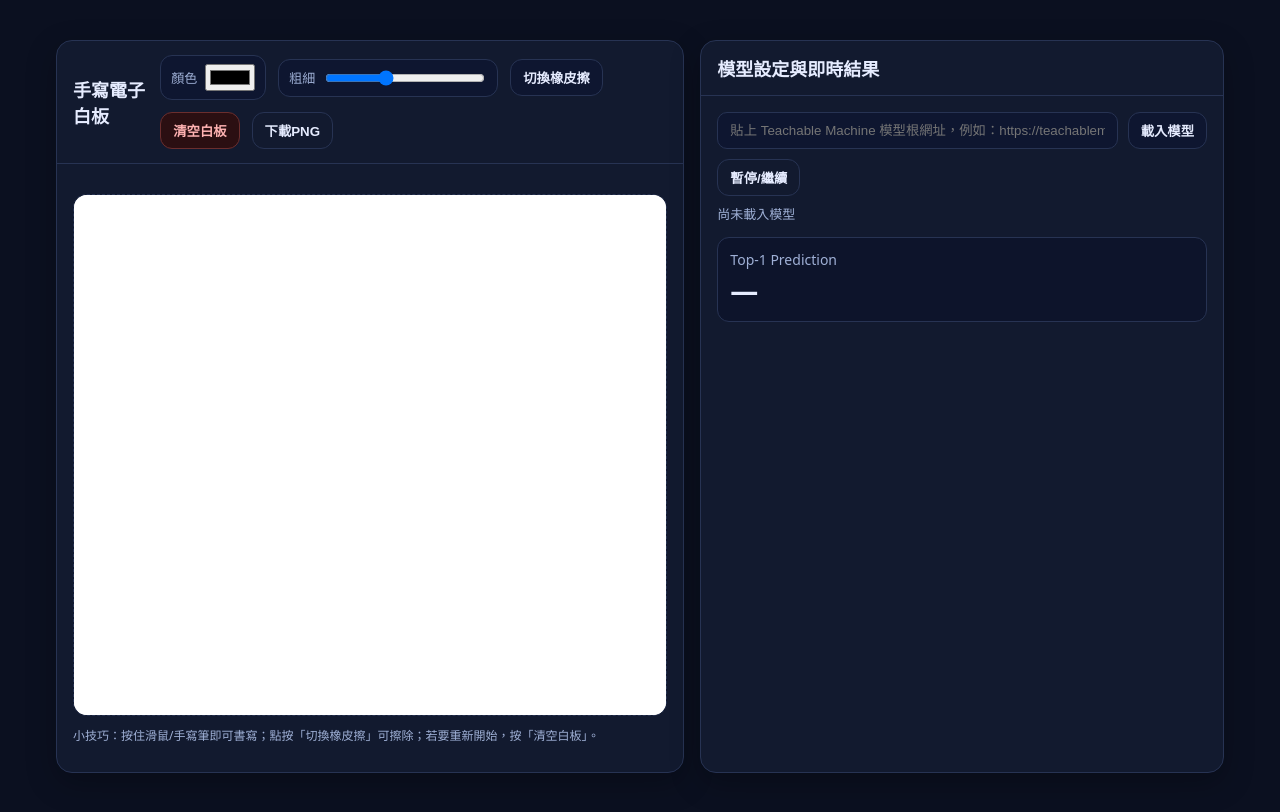
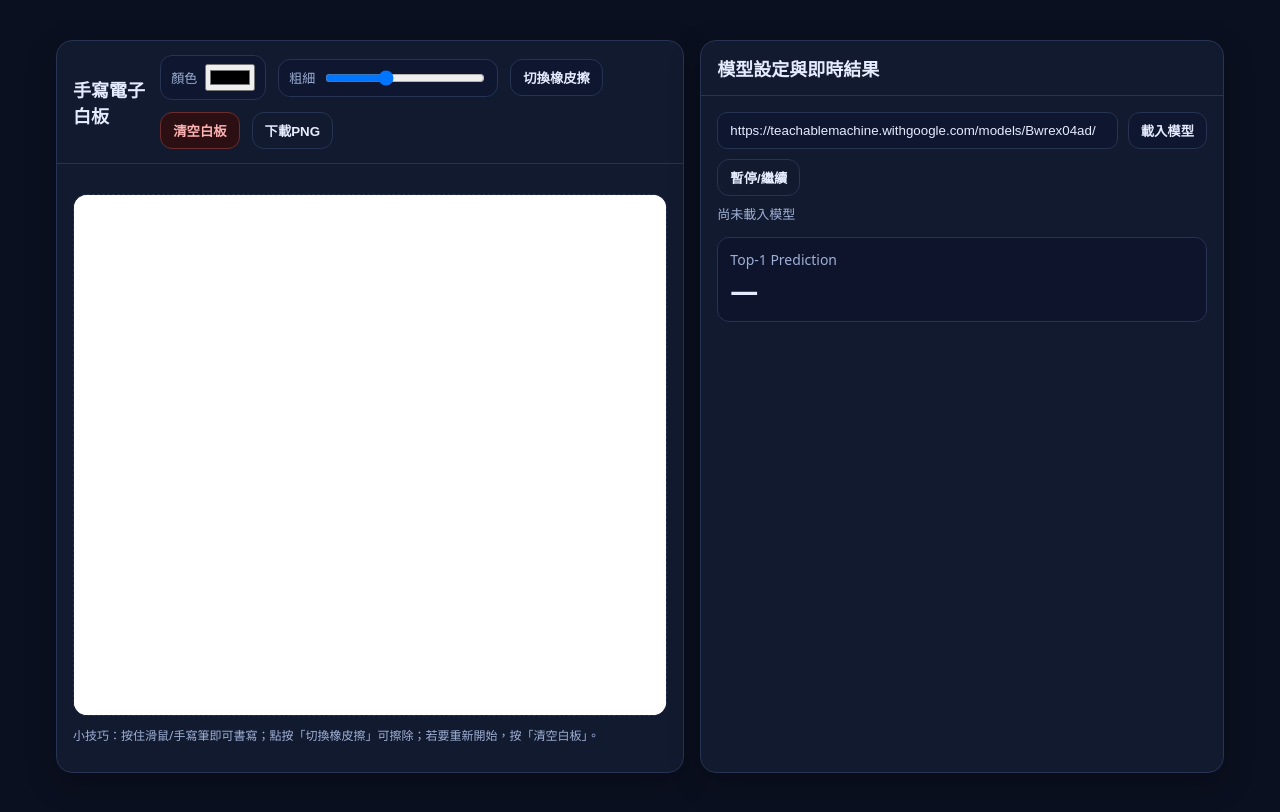
Before and after one commit to Hamster-yang/ncue_chinese, a plain HTML site: page index.html in a window 1280 px wide. Drawn offline with Linux system fonts and the light colour scheme.

Commit message:
add link

```diff
--- a/index.html
+++ b/index.html
@@ -115,7 +115,7 @@
       </div>
       <div class="body">
         <div class="cfg">
-          <input id="modelUrl" type="url" placeholder="貼上 Teachable Machine 模型根網址，例如：https://teachablemachine.withgoogle.com/models/XXXXXXXX/" />
+          <input id="modelUrl" type="url" placeholder="貼上 Teachable Machine 模型根網址，例如：https://teachablemachine.withgoogle.com/models/XXXXXXXX/" value="https://teachablemachine.withgoogle.com/models/Bwrex04ad/" />
           <button id="load" class="btn" type="button">載入模型</button>
           <button id="stop" class="btn btn-ghost" type="button" disabled>暫停/繼續</button>
         </div>
```
